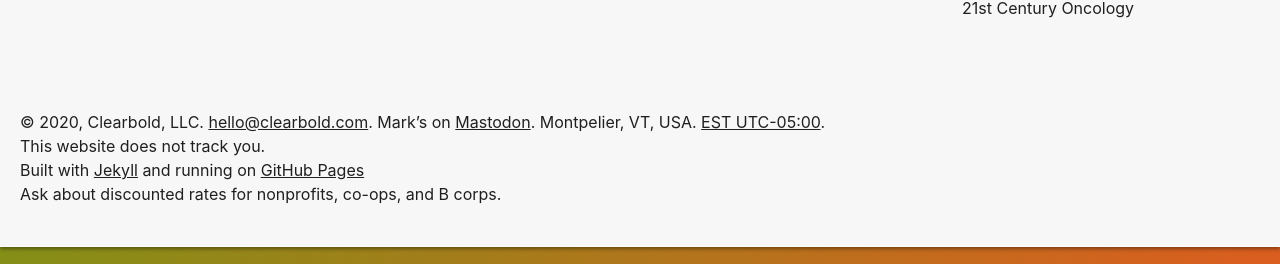
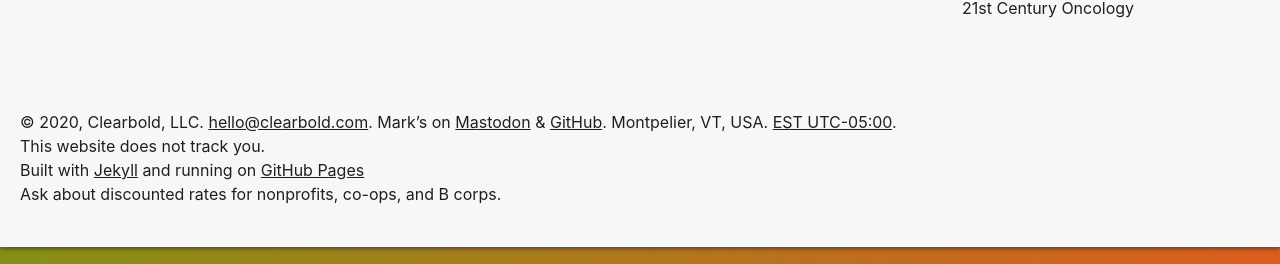
Before and after one commit to clearbold/clearbold.github.io, a Jekyll site: the page built from index.html, in a window 1280 px wide and 900 px high, scrolled down 2968 px. Shown: the part 633-897 px from the top of the window. Built offline with Jekyll 4.4.1, drawn with Linux system fonts in a browser that asks for light colours.

Commit message:
GitHub link in footer

```diff
--- a/_includes/footer.html
+++ b/_includes/footer.html
@@ -1,5 +1,5 @@
     <footer class="panel-bottom" role="contentinfo">
         <div class="wrapper wrapper-content">
-            <p>&copy; 2020, Clearbold, LLC. <a href="mailto:hello@clearbold.com">hello@clearbold.com</a>. Mark&rsquo;s on <a rel="me" href="https://mastodon.technology/@circa1977">Mastodon</a>. Montpelier,&nbsp;VT,&nbsp;USA. <a href="https://en.wikipedia.org/wiki/UTC%E2%88%9205%3A00" target="_blank">EST&nbsp;UTC-05:00</a>.</p><p>This website does not track&nbsp;you.</p><p>Built with <a href="https://jekyllrb.com/">Jekyll</a> and running on <a href="https://pages.github.com/">GitHub Pages</a></p><p>Ask about discounted rates for&nbsp;nonprofits, co-ops, and B corps.<span class="no-cssgrid"> <a href="https://caniuse.com/#feat=css-grid" target="_blank">Upgrade your browser</a>.</span></p>
+            <p>&copy; 2020, Clearbold, LLC. <a href="mailto:hello@clearbold.com">hello@clearbold.com</a>. Mark&rsquo;s on <a rel="me" href="https://mastodon.technology/@circa1977">Mastodon</a> &amp;&nbsp;<a href="https://github.com/circa1977">GitHub</a>. Montpelier,&nbsp;VT,&nbsp;USA. <a href="https://en.wikipedia.org/wiki/UTC%E2%88%9205%3A00" target="_blank">EST&nbsp;UTC-05:00</a>.</p><p>This website does not track&nbsp;you.</p><p>Built with <a href="https://jekyllrb.com/">Jekyll</a> and running on <a href="https://pages.github.com/">GitHub Pages</a></p><p>Ask about discounted rates for&nbsp;nonprofits, co-ops, and B corps.<span class="no-cssgrid"> <a href="https://caniuse.com/#feat=css-grid" target="_blank">Upgrade your browser</a>.</span></p>
         </div>
     </footer>
```
